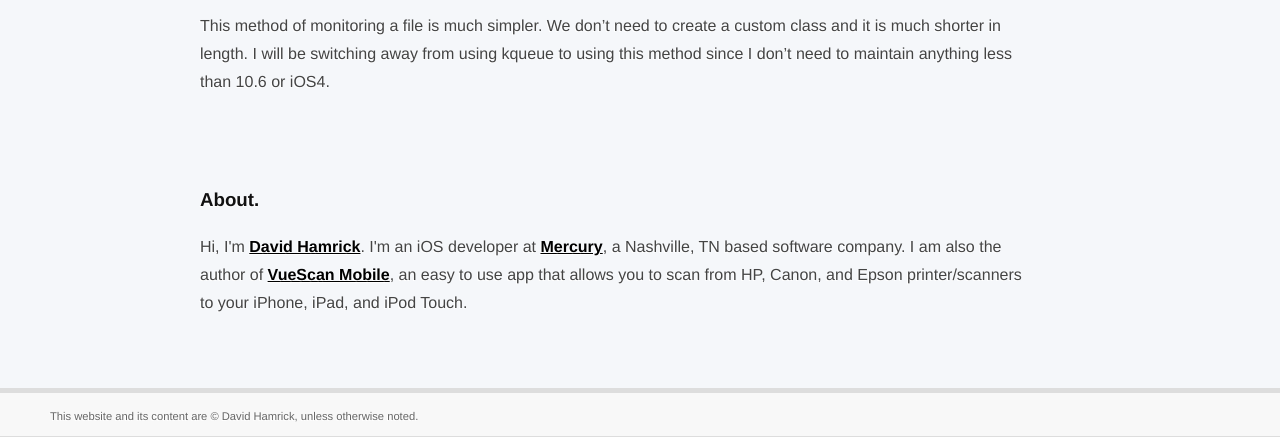
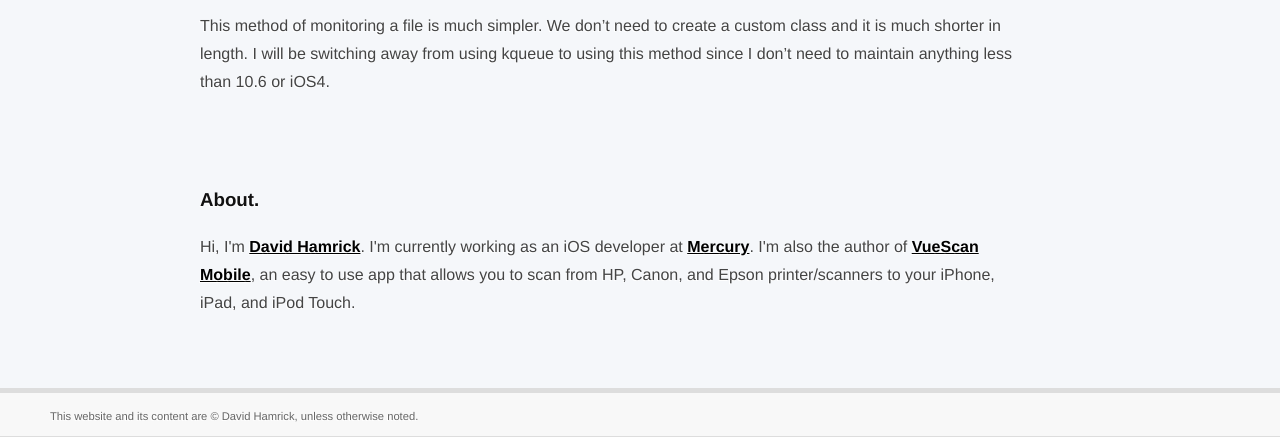
Before and after one commit to hamrickdavid/hamrickdavid.github.com, a Jekyll site: the page built from _posts/2011-10-10-handling-filesystem-events-with-gcd.markdown, in a window 1280 px wide, cut to the strip 562-999 px from the top of the page. Built offline with Jekyll 4.4.1, drawn with Linux system fonts in a browser that asks for light colours; Markdown is read by kramdown in place of the engine named in the settings.

Commit message:
Changed post layout slighlty to point to hamrick.com instead of itunes

```diff
--- a/_layouts/post.html
+++ b/_layouts/post.html
@@ -16,6 +16,6 @@ layout: default
 <br>
 <h3>About.</h3>
 <p>
-Hi, I'm <a href="http://www.twitter.com/davidhamrick">David Hamrick</a>. I'm an iOS developer at <a href="http://www.mercury.io">Mercury</a>, a Nashville, TN based software company. I am also the author of <a href="http://itunes.apple.com/us/app/vuescan-mobile/id450984682?ls=1&mt=8">VueScan Mobile</a>, an easy to use app that allows you to scan from HP, Canon, and Epson printer/scanners to your iPhone, iPad, and iPod Touch.
+Hi, I'm <a href="http://www.twitter.com/davidhamrick">David Hamrick</a>. I'm currently working as an iOS developer at <a href="http://www.mercury.io">Mercury</a>. I'm also the author of <a href="http://hamrick.com/mob.html">VueScan Mobile</a>, an easy to use app that allows you to scan from HP, Canon, and Epson printer/scanners to your iPhone, iPad, and iPod Touch.
 </p>
 </section>
```
